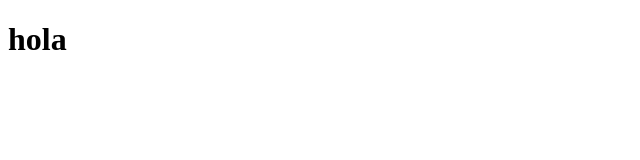
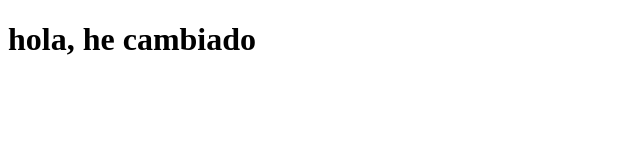
Before and after one commit to DanielDDsam/Prueba, a plain HTML site: page index.html in a window 1280 px wide. Shown: the whole page, without its empty margins (0-640 px from the left). Drawn offline with Linux system fonts and the light colour scheme.

Commit message:
commit ramaUno

```diff
--- a/index.html
+++ b/index.html
@@ -5,6 +5,6 @@
 
     </head>
     <body>
-        <h1>hola</h1>
+        <h1>hola, he cambiado</h1>
     </body>
 </html>
```
